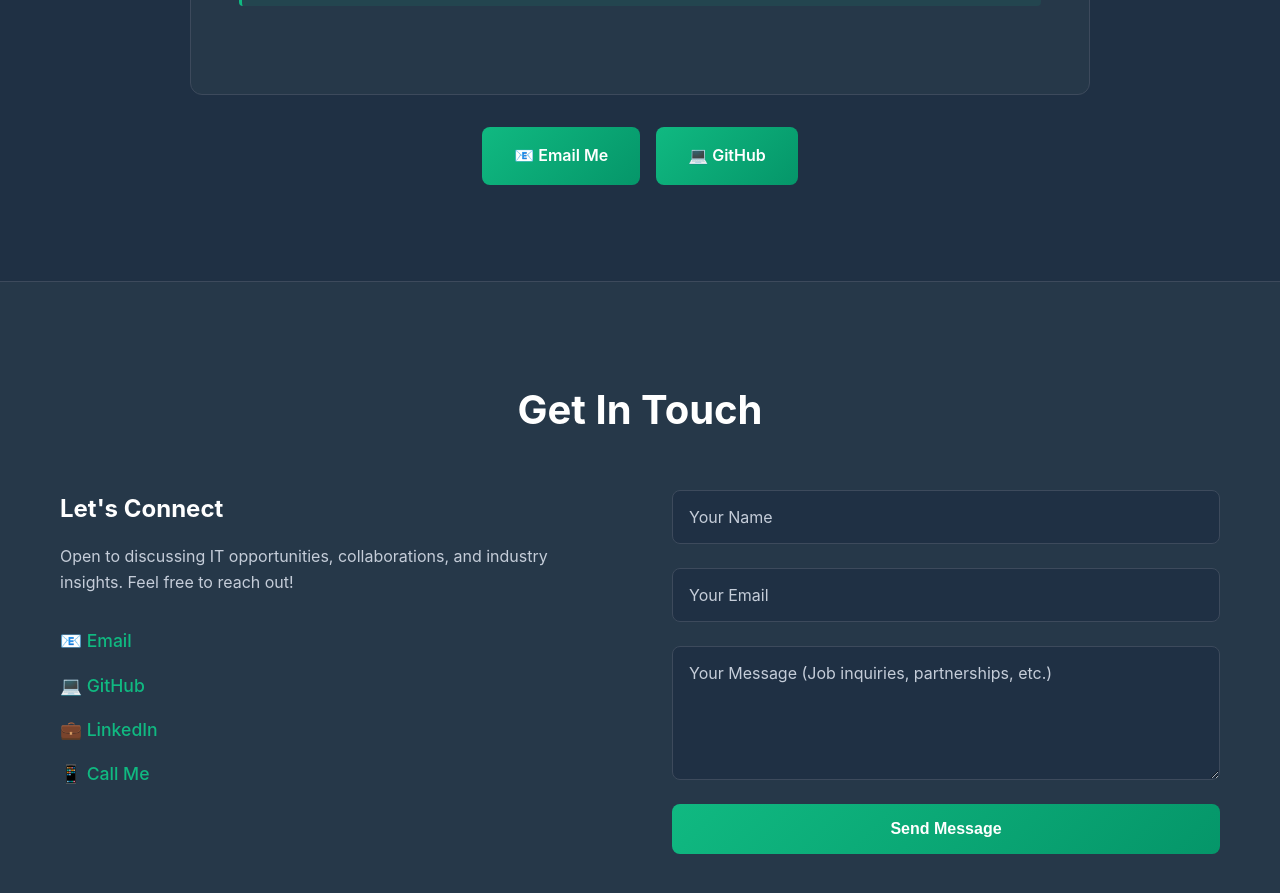
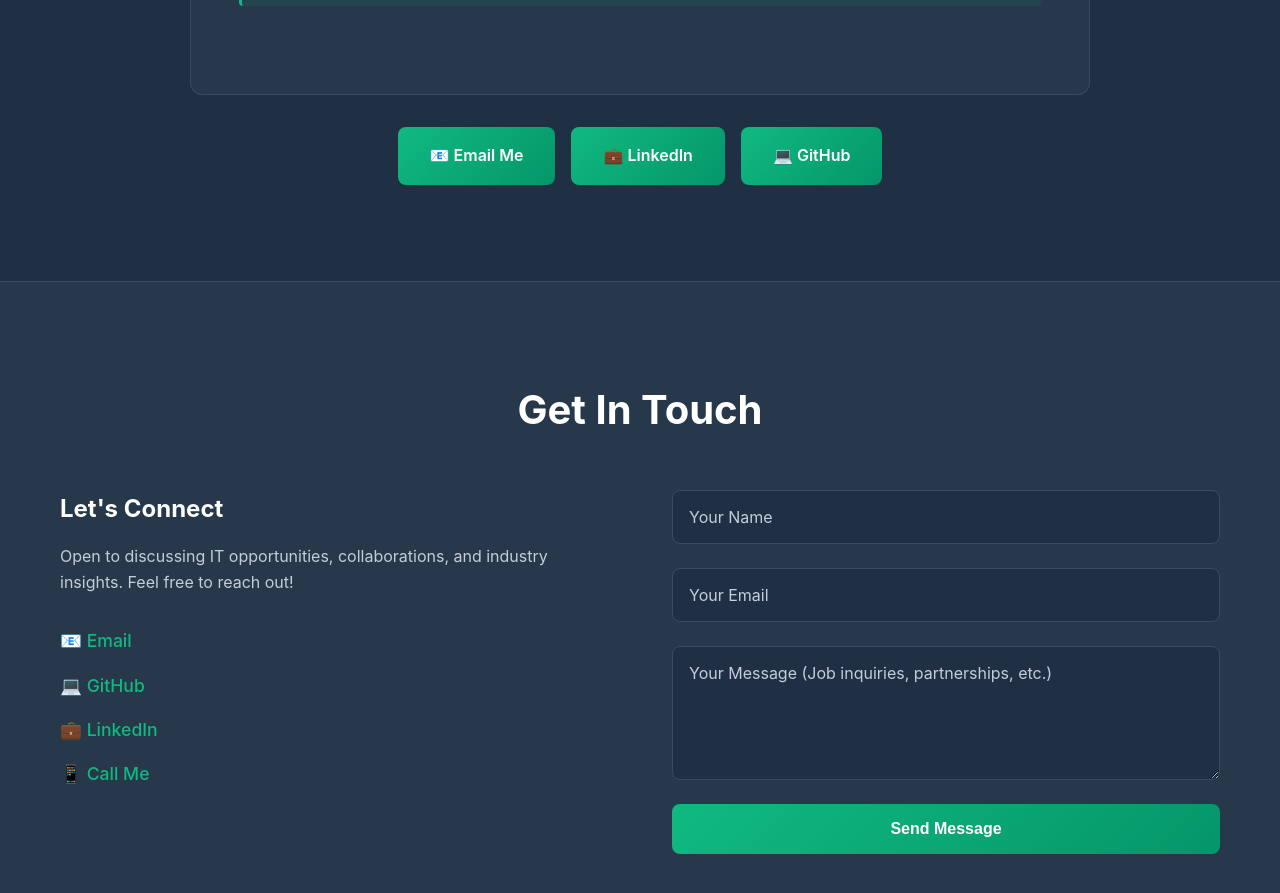
Before and after one commit to NathanShutter/portfolio-site-repo, a React (Vite) app in the folder client/: page / in a window 1280 px wide. Shown: the part 6440-7333 px from the top of the page. Built offline with nearby package versions, Linux system fonts and the light colour scheme.

Commit message:
Add LinkedIn button to resume section

```diff
--- a/client/src/components/Resume.jsx
+++ b/client/src/components/Resume.jsx
@@ -126,6 +126,7 @@ export default function Resume() {
 
         <div className="resume-actions">
           <a href="mailto:nateshut1@gmail.com" className="resume-btn">📧 Email Me</a>
+          <a href="https://www.linkedin.com/in/nathan-shutter-abc123" target="_blank" rel="noopener noreferrer" className="resume-btn">💼 LinkedIn</a>
           <a href="https://github.com/NathanShutter" target="_blank" rel="noopener noreferrer" className="resume-btn">💻 GitHub</a>
         </div>
       </div>
```
